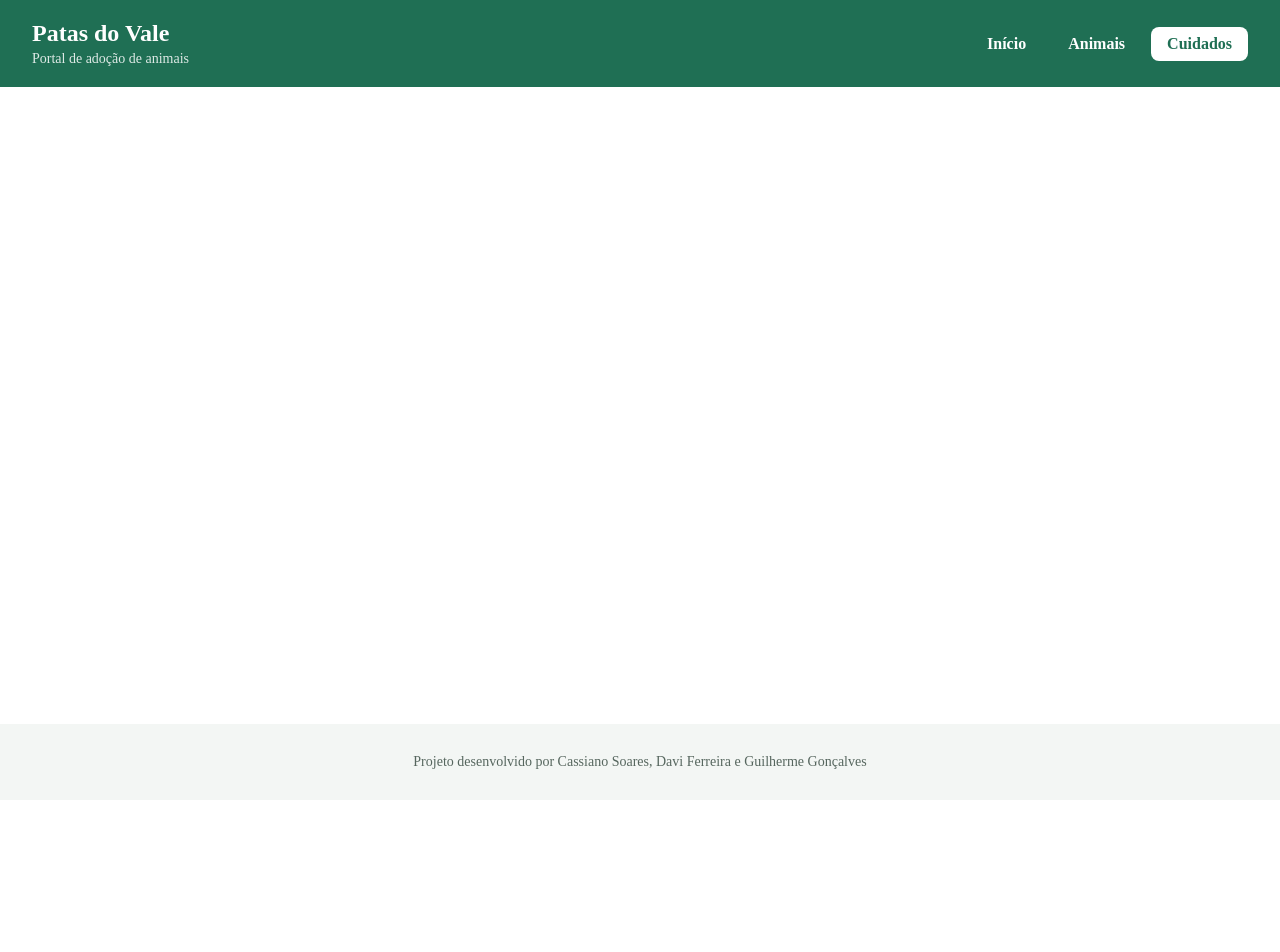
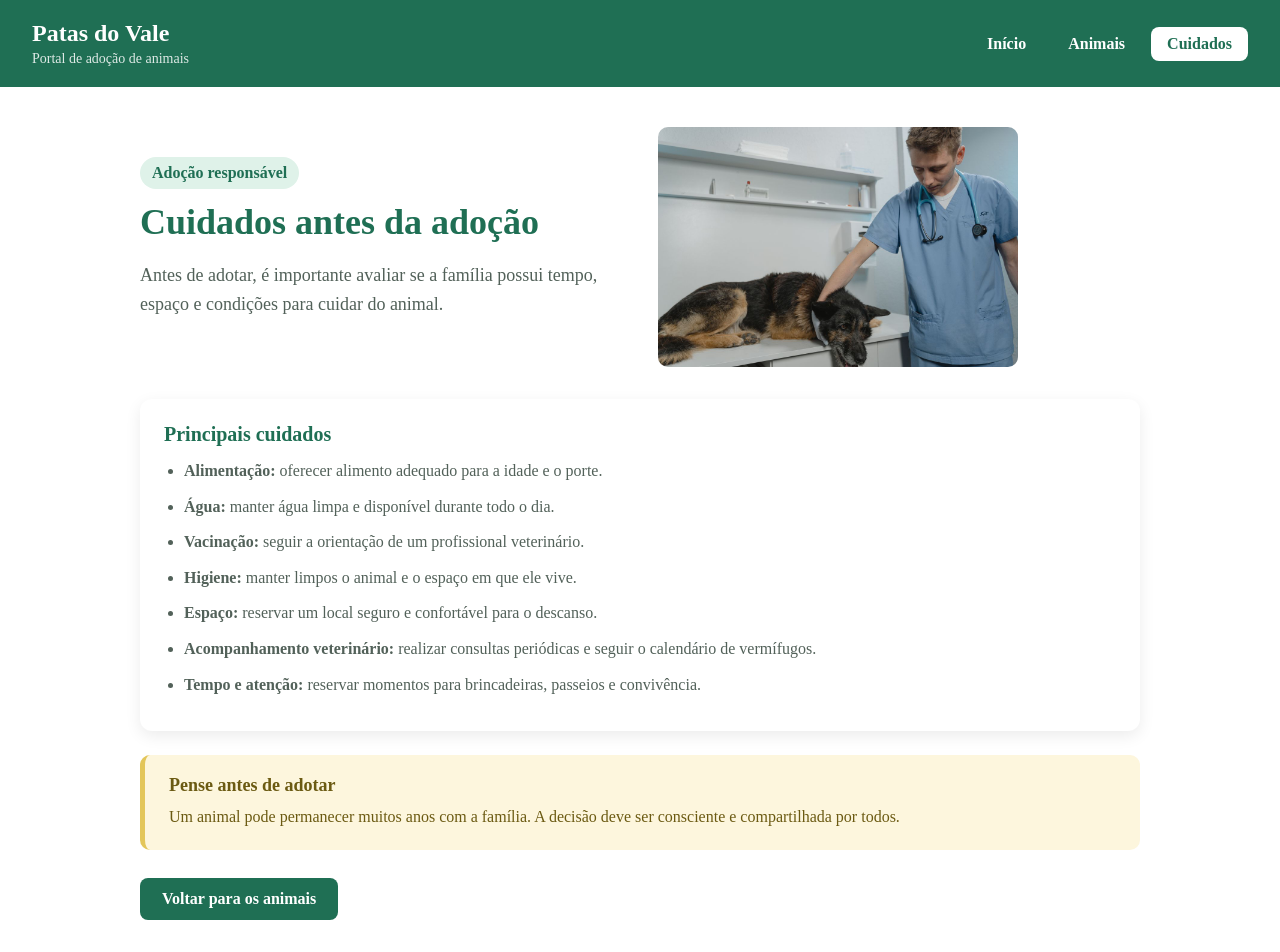
Before and after one commit to daviferreira-dev/patas_do_vale, a Vue app: page /cuidados in a window 1280 px wide. Shown: the top 952 px of the page. Before the commit the page ends 800 px from the top, so only its background shows below. Built offline with nearby package versions, Linux system fonts and the light colour scheme.

Commit message:
Tela cuidados, e terceiro animal adicionado a tela Animais.

```diff
--- a/src/views/AnimaisView.vue
+++ b/src/views/AnimaisView.vue
@@ -1,6 +1,7 @@
 <script setup>
   import cachorro from '../assets/images/cachorro.jpg'
   import gato from '../assets/images/gato.jpg'
+  import mel from '../assets/images/mel.jpg'
 </script>
 
 <template>
@@ -53,6 +54,26 @@
           <p class="comportamento"><strong>Comportamento:</strong> tranquila e carinhosa</p>
         </div>
       </article>
+
+      <article class="cartao">
+        <img :src="mel" alt="Cadela filhote deitada sobre um tapete claro" />
+
+        <div class="conteudo">
+          <h3>Mel</h3>
+
+          <div class="marcadores">
+            <span class="marcador">6 meses</span>
+            <span class="marcador">Porte pequeno</span>
+          </div>
+
+          <p class="descricao">
+            Mel é curiosa, esperta e cheia de energia. Está aprendendo os primeiros comandos e
+            precisa de uma família paciente.
+          </p>
+
+          <p class="comportamento"><strong>Comportamento:</strong> dócil e brincalhona</p>
+        </div>
+      </article>
     </section>
 
     <section class="aviso">
@@ -95,7 +116,7 @@
 
 .lista {
   display: grid;
-  grid-template-columns: repeat(2, 1fr);
+  grid-template-columns: repeat(3, 1fr);
   gap: 24px;
   margin-top: 32px;
 }
@@ -176,7 +197,13 @@ object-position: 25% 28%;
   background-color: #17553f;
 }
 
-@media (max-width: 750px) {
+@media (max-width: 950px) {
+  .lista {
+    grid-template-columns: repeat(2, 1fr);
+  }
+}
+
+@media (max-width: 650px) {
   .lista {
     grid-template-columns: 1fr;
   }
--- a/src/views/CuidadosView.vue
+++ b/src/views/CuidadosView.vue
@@ -1 +1,156 @@
-<template></template>
+<script setup>
+  import cuidados from '../assets/images/cuidados.jpg'
+</script>
+
+<template>
+  <main class="pagina">
+    <section class="cabecalho-pagina">
+      <div class="texto">
+        <span class="etiqueta">Adoção responsável</span>
+
+        <h2>Cuidados antes da adoção</h2>
+
+        <p>
+          Antes de adotar, é importante avaliar se a família possui tempo, espaço e condições para
+          cuidar do animal.
+        </p>
+      </div>
+
+      <img :src="cuidados" alt="Veterinário atendendo um cão sobre a mesa de exame da clínica" />
+    </section>
+
+    <section class="lista-cuidados">
+      <h3>Principais cuidados</h3>
+
+      <ul>
+        <li><strong>Alimentação:</strong> oferecer alimento adequado para a idade e o porte.</li>
+        <li><strong>Água:</strong> manter água limpa e disponível durante todo o dia.</li>
+        <li><strong>Vacinação:</strong> seguir a orientação de um profissional veterinário.</li>
+        <li><strong>Higiene:</strong> manter limpos o animal e o espaço em que ele vive.</li>
+        <li><strong>Espaço:</strong> reservar um local seguro e confortável para o descanso.</li>
+        <li><strong>Acompanhamento veterinário:</strong> realizar consultas periódicas e seguir o calendário de vermífugos.</li>
+        <li><strong>Tempo e atenção:</strong> reservar momentos para brincadeiras, passeios e convivência.</li>
+      </ul>
+    </section>
+
+    <section class="aviso">
+      <h3>Pense antes de adotar</h3>
+
+      <p>
+        Um animal pode permanecer muitos anos com a família. A decisão deve ser consciente e
+        compartilhada por todos.
+      </p>
+    </section>
+
+    <RouterLink class="botao-voltar" to="/animais">Voltar para os animais</RouterLink>
+  </main>
+</template>
+
+<style scoped>
+.pagina {
+  width: min(1000px, 92%);
+  margin: 40px auto;
+}
+
+.cabecalho-pagina {
+  display: grid;
+  grid-template-columns: 1fr 1fr;
+  gap: 35px;
+  align-items: center;
+}
+
+.cabecalho-pagina h2 {
+  margin: 12px 0;
+  color: #1f6f54;
+  font-size: 36px;
+}
+
+.cabecalho-pagina p {
+  color: #526159;
+  font-size: 18px;
+  line-height: 1.6;
+}
+
+.cabecalho-pagina img {
+  display: block;
+  max-width: 100%;
+  height: 240px;
+  object-fit: cover;
+  border-radius: 10px;
+}
+
+.etiqueta {
+  display: inline-block;
+  padding: 7px 12px;
+  color: #1f6f54;
+  font-weight: bold;
+  background-color: #dff2e9;
+  border-radius: 20px;
+}
+
+.lista-cuidados {
+  margin-top: 32px;
+  padding: 24px;
+  background-color: white;
+  border-radius: 12px;
+  box-shadow: 0 5px 16px rgba(0, 0, 0, 0.08);
+}
+
+.lista-cuidados h3 {
+  margin: 0 0 12px;
+  color: #1f6f54;
+  font-size: 20px;
+}
+
+.lista-cuidados ul {
+  margin: 0;
+  padding-left: 20px;
+}
+
+.lista-cuidados li {
+  margin-bottom: 10px;
+  color: #526159;
+  line-height: 1.6;
+}
+
+.aviso {
+  margin-top: 24px;
+  padding: 20px 24px;
+  background-color: #fdf6dd;
+  border-left: 5px solid #e3c65a;
+  border-radius: 10px;
+}
+
+.aviso h3 {
+  margin: 0 0 8px;
+  color: #6b5a12;
+  font-size: 18px;
+}
+
+.aviso p {
+  margin: 0;
+  color: #6b5a12;
+  line-height: 1.6;
+}
+
+.botao-voltar {
+  display: inline-block;
+  margin-top: 28px;
+  padding: 12px 22px;
+  background-color: #1f6f54;
+  color: white;
+  text-decoration: none;
+  border-radius: 8px;
+  font-weight: 600;
+}
+
+.botao-voltar:hover {
+  background-color: #17553f;
+}
+
+@media (max-width: 750px) {
+  .cabecalho-pagina {
+    grid-template-columns: 1fr;
+  }
+}
+</style>
```
Also changed, not shown: src/assets/images/cuidados.jpg (added), src/assets/images/mel.jpg (added).
